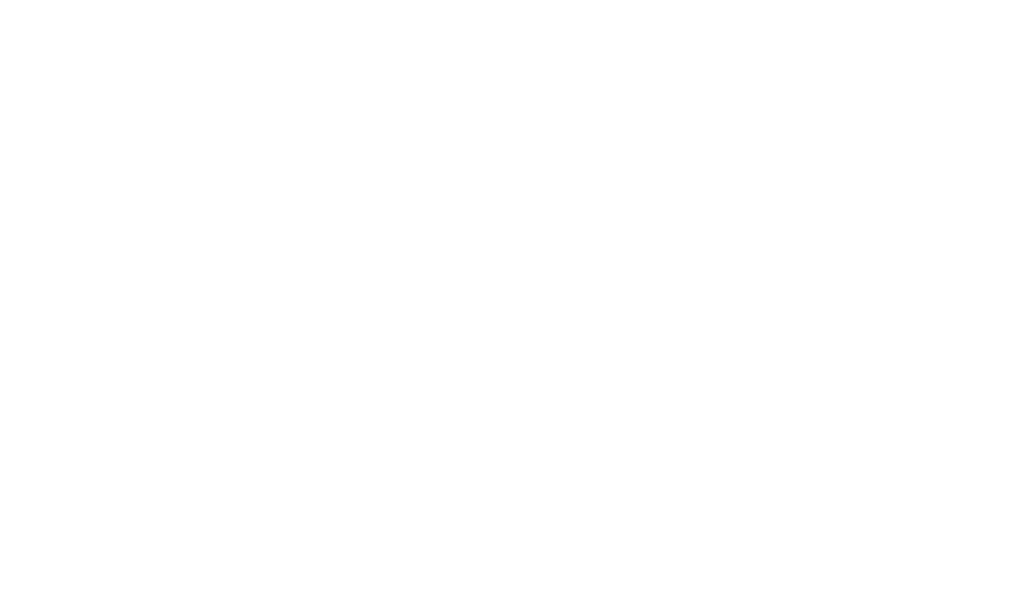
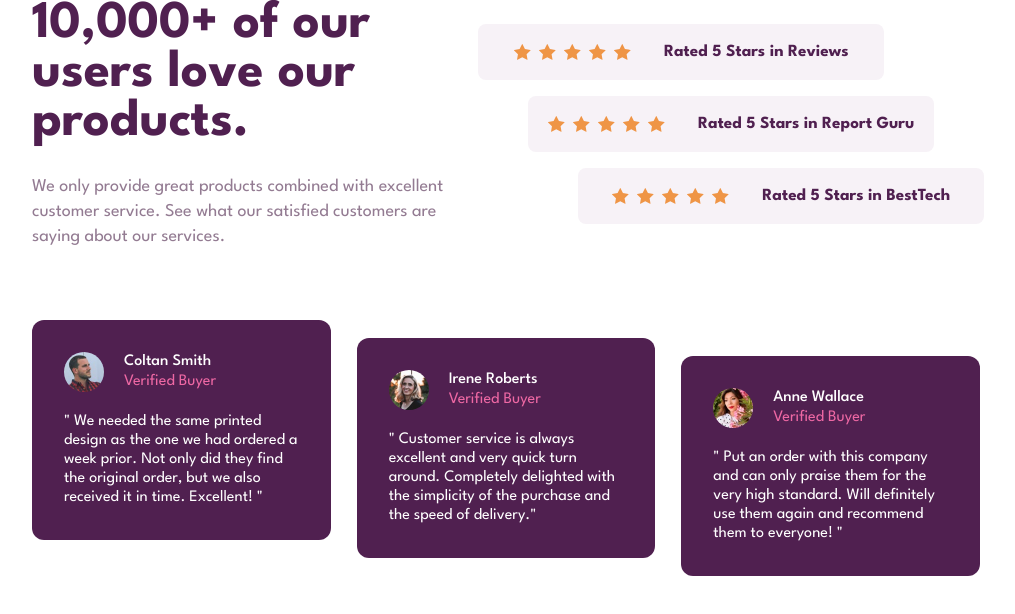
Before and after one commit to yagnik0/Social-Proof-Section, a plain HTML site: page index.html in a window 1280 px wide. Shown: the whole page, without its empty margins (134-1149 px from the left). Drawn offline with Linux system fonts and the light colour scheme.

Commit message:
second commit

```diff
--- a/index.html
+++ b/index.html
@@ -1,13 +1,112 @@
 <!DOCTYPE html>
 <html lang="en">
-<head>
-    <meta charset="UTF-8">
-    <meta name="viewport" content="width=device-width, initial-scale=1.0">
-    <link rel="stylesheet" href="style.css">
-    <link rel="shortcut icon" href="images/favicon-32x32.png" type="image/x-icon">
+  <head>
+    <meta charset="UTF-8" />
+    <meta name="viewport" content="width=device-width, initial-scale=1.0" />
+    <link rel="stylesheet" href="style.css" />
+    <link
+      rel="shortcut icon"
+      href="images/favicon-32x32.png"
+      type="image/x-icon"
+    />
+    <link rel="preconnect" href="https://fonts.googleapis.com" />
+    <link rel="preconnect" href="https://fonts.gstatic.com" crossorigin />
+    <link
+      href="https://fonts.googleapis.com/css2?family=League+Spartan:wght@100..900&display=swap"
+      rel="stylesheet"
+    />
     <title>Social Proof Section</title>
-</head>
-<body>
-
-</body>
+  </head>
+  <body>
+    <main class="container">
+      <div class="flex-info">
+        <div class="flex-content">
+          <div class="head-content">
+            <h1 class="head-style">10,000+ of our users love our products.</h1>
+            <p class="para-style">
+              We only provide great products combined with excellent customer
+              service. See what our satisfied customers are saying about our
+              services.
+            </p>
+          </div>
+          <div class="col-3-flex">
+            <div class="box-flex">
+              <div class="stars">
+                <img src="images/icon-star.svg" alt="star" />
+                <img src="images/icon-star.svg" alt="star" />
+                <img src="images/icon-star.svg" alt="star" />
+                <img src="images/icon-star.svg" alt="star" />
+                <img src="images/icon-star.svg" alt="star" />
+              </div>
+              <div class="star-para">
+                <p>Rated 5 Stars in Reviews</p>
+              </div>
+            </div>
+            <div class="box-flex">
+              <div class="stars">
+                <img src="images/icon-star.svg" alt="star" />
+                <img src="images/icon-star.svg" alt="star" />
+                <img src="images/icon-star.svg" alt="star" />
+                <img src="images/icon-star.svg" alt="star" />
+                <img src="images/icon-star.svg" alt="star" />
+              </div>
+              <div class="star-para">
+                <p>Rated 5 Stars in Report Guru</p>
+              </div>
+            </div>
+            <div class="box-flex">
+              <div class="stars">
+                <img src="images/icon-star.svg" alt="star" />
+                <img src="images/icon-star.svg" alt="star" />
+                <img src="images/icon-star.svg" alt="star" />
+                <img src="images/icon-star.svg" alt="star" />
+                <img src="images/icon-star.svg" alt="star" />
+              </div>
+              <div class="star-para">
+                <p>Rated 5 Stars in BestTech</p>
+              </div>
+            </div>
+          </div>
+        </div>
+      </div>
+      <div class="grid-3-col">
+        <div class="boxes">
+            <div class="name-flex">
+                <img src="images/image-colton.jpg" alt="coltan" class="avatar">
+                <div class="name-content">
+                    <p class="name-head">Coltan Smith</p>
+                    <p class="subtext">Verified Buyer</p>
+                </div>
+            </div>
+            <p class="boxes-para">
+                " We needed the same printed design as the one we had ordered a week prior. Not only did they find the original order, but we also received it in time. Excellent! "
+            </p>
+        </div>
+        <div class="boxes">
+            <div class="name-flex">
+                <img src="images/image-irene.jpg" alt="irene" class="avatar">
+                <div class="name-content">
+                    <p class="name-head">Irene Roberts</p>
+                    <p class="subtext">Verified Buyer</p>
+                </div>
+            </div>
+            <p class="boxes-para">
+                " Customer service is always excellent and very quick turn around. Completely delighted with the simplicity of the purchase and the speed of delivery."
+            </p>
+        </div>
+        <div class="boxes">
+            <div class="name-flex">
+                <img src="images/image-anne.jpg" alt="anne" class="avatar">
+                <div class="name-content">
+                    <p class="name-head">Anne Wallace</p>
+                    <p class="subtext">Verified Buyer</p>
+                </div>
+            </div>
+            <p class="boxes-para">
+                " Put an order with this company and can only praise them for the very high standard. Will definitely use them again and recommend them to everyone! "
+            </p>
+        </div>
+      </div>
+    </main>
+  </body>
 </html>
--- a/style.css
+++ b/style.css
@@ -0,0 +1,136 @@
+:root {
+    --darkpink: hsl(300, 43%, 22%);
+    --pink:hsl(333, 80%, 67%);
+    --gray:hsl(303, 10%, 53%);
+    --lightgray:hsl(300, 24%, 96%);
+}
+
+* {
+    margin: 0;
+    padding: 0;
+    box-sizing: border-box;
+}
+
+html {
+    font-size: 62.5%;
+}
+
+body {
+    font-family: "League Spartan", sans-serif;
+    font-size: 1.6rem;
+}
+
+.container {
+    padding: 0 16.6rem;
+}
+
+.flex-info, .flex-content{
+    display: flex;
+}
+
+/* Flex box content styling */
+
+.head-content {
+    max-width: 44rem;
+}
+
+.head-style{
+    font-size: 5.3rem;
+    color: var(--darkpink);
+    font-weight: 700;
+}
+
+.para-style {
+    font-size: 1.8rem;
+    line-height: 1.4;
+    margin-top: 2.7rem;
+    color: var(--gray);
+}
+
+.col-3-flex {
+    display: flex;
+    flex-direction: column;
+    gap: 1.6rem;
+    margin: 2.4rem 0.6rem;
+}
+
+.box-flex {
+    display: flex;
+    justify-content: center;
+    align-items: center;
+    padding: 2rem ;
+    background-color: var(--lightgray);
+    border-radius: 0.8rem;
+    width: 100%;
+    gap: 3.3rem;
+}
+
+.stars{
+    display: flex;
+    gap: 0.8rem;
+}
+
+.star-para {
+    font-size: 1.7rem;
+    color: var(--darkpink);
+    font-weight: 700;
+}
+
+.box-flex:nth-child(2) {
+    transform: translateX(50px);
+}
+
+.box-flex:nth-child(3) {
+    transform: translateX(100px);
+}
+
+/* Grid 3 Columns Styling */
+
+.grid-3-col {
+    display: grid;
+    grid-template-columns: 1fr 1fr 1fr;
+    justify-content: center;
+    align-items: center;
+    margin-top: 7rem;
+    gap: 2.6rem;
+}
+
+.boxes {
+    background-color: var(--darkpink);
+    color: #fff;
+    padding: 3.2rem;
+    border-radius: 1.2rem;
+}
+
+.name-flex {
+    display: flex;
+    align-items: center;
+    gap: 2rem;
+    margin-bottom: 2rem;
+}
+
+.avatar {
+    border-radius: 50%;
+    width: 40px;
+}
+
+.name-head{
+    font-weight: 500;
+}
+
+.subtext {
+    color: var(--pink);
+    margin-top: 0.5rem;
+}
+
+.boxes-para {
+    line-height: 1.2;
+}
+
+.boxes:nth-child(2) {
+    transform: translateY(18px);
+}
+
+.boxes:nth-child(3) {
+    transform: translateY(36px);
+}
```
